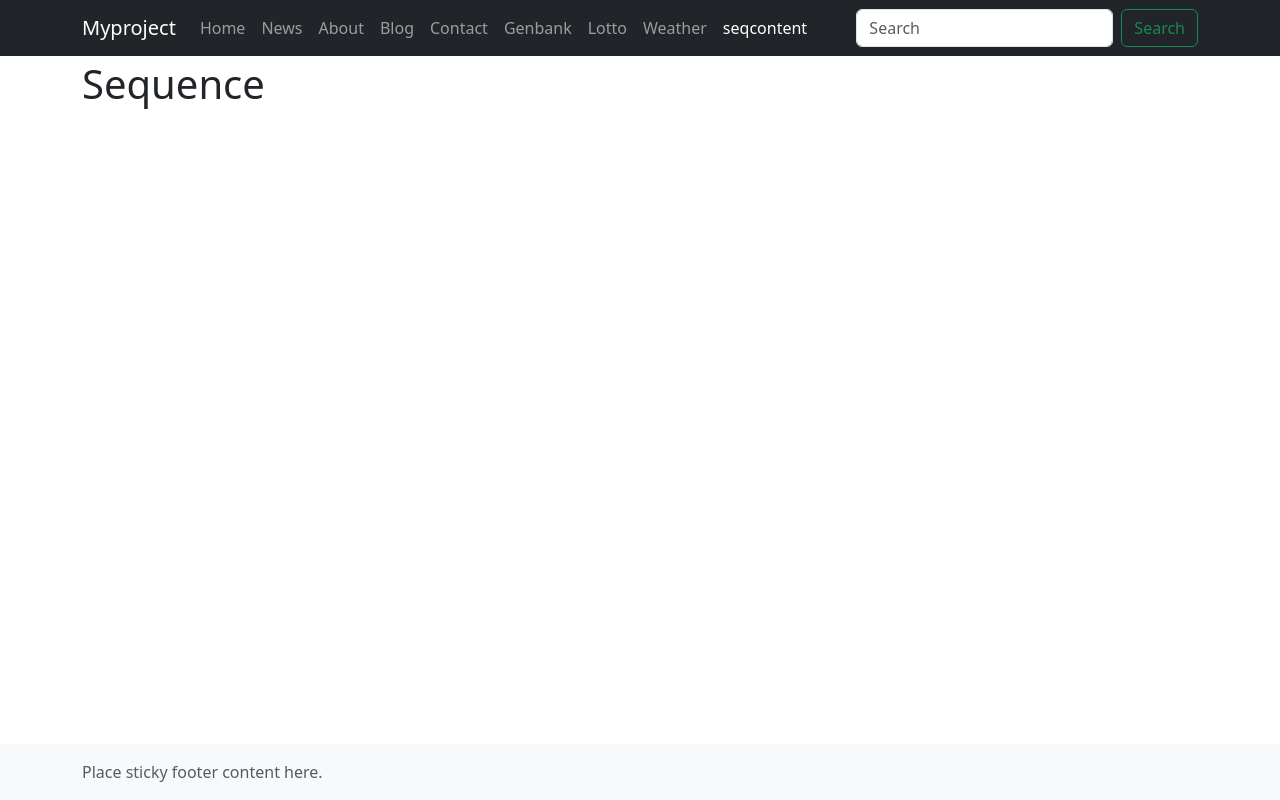
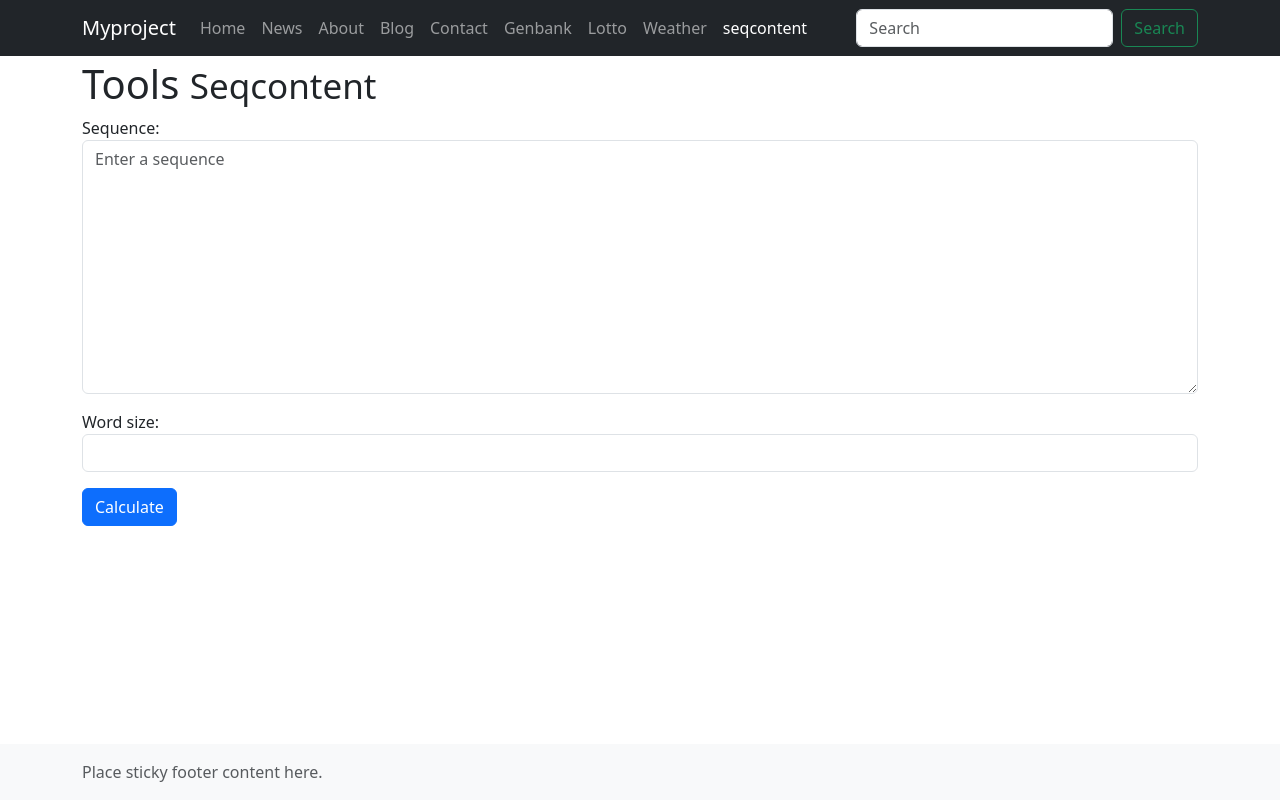
Before and after one commit to MieszkoCharchuta/django, a Django app: page /biotools/seqcontent/ in a window 1280 px wide. Run offline with Django 5.2, Linux system fonts and the light colour scheme.

Commit message:
Added word calculation

```diff
--- /dev/null
+++ b/biotools/forms.py
@@ -0,0 +1,34 @@
+from django import forms
+
+class SeqContentForm(forms.Form):
+    sequence = forms.CharField(
+        widget=forms.Textarea(attrs={
+                'placeholder': 'Enter a sequence',
+                'class': 'form-control',
+        }),
+        required=True,
+        min_length=5,)
+    word_size = forms.IntegerField(
+        required=True,
+        widget=forms.TextInput(attrs={
+            'class': 'form-control',
+        }))
+
+    def clean_sequence(self):
+        sequence = self.cleaned_data['sequence']
+        return sequence.upper()
+
+    def clean_word_size(self):
+        word_size = self.cleaned_data['word_size']
+        if word_size < 1:
+            raise forms.ValidationError("Word size must be greater than or equal to 1.")
+        return word_size
+
+    def clean(self):
+        sequence = self.cleaned_data['sequence']
+        word_size = self.cleaned_data['word_size']
+        if word_size and sequence:
+            if word_size > len(sequence):
+                raise forms.ValidationError(
+                    "Sequence must be longer than or equal to word size."
+                )
--- a/biotools/templates/biotools/seqcontent.html
+++ b/biotools/templates/biotools/seqcontent.html
@@ -1,9 +1,22 @@
 {% extends 'myapp/base.html' %}
 
 {% block page_title %}Sequence Content{% endblock %}
+{% block nav-link-tools %}active{% endblock %}
 {% block nav-link-seqcontent %}active{% endblock %}
 
+
 {% block content %}
-  <h1>Sequence </h1>
-    <!-- Form will be added here in future tasks -->
+  <h1>Tools <small>Seqcontent</small> </h1>
+
+    {% if results %}
+        {% for k, v in results.items %}
+        <p>{{ k }} - {{ v }}</p>
+        {% endfor %}
+    {% else %}
+        <form method="post">
+            {% csrf_token %}
+            {{ form.as_p }}
+            <button class="btn btn-primary" type="submit">Calculate</button>
+        </form>
+    {% endif %}
 {% endblock %}
--- a/biotools/views.py
+++ b/biotools/views.py
@@ -1,4 +1,18 @@
 from django.shortcuts import render
 
+from . forms import SeqContentForm
+from . import utils
+
 def seqcontent_view(request):
-    return render(request, 'biotools/seqcontent.html')
+    if request.method == 'POST':
+        # formularz został wysłany
+        form = SeqContentForm(request.POST)
+        if form.is_valid():
+            seq = form.cleaned_data['sequence']
+            word_size = form.cleaned_data['word_size']
+            d = utils.count_words(seq, word_size)
+            return render(request, 'biotools/seqcontent.html', {'results': d})
+    else:
+        form = SeqContentForm() # Utworzenie pustego formularza
+
+    return render(request, 'biotools/seqcontent.html', {'form': form})
--- a/blog/models.py
+++ b/blog/models.py
@@ -20,7 +20,7 @@ class Author(models.Model):
 
 class Post(models.Model):
     category = models.ForeignKey(Category, on_delete=models.CASCADE, null=True)
-    author = models.ForeignKey(Author, on_delete=models.CASCADE, null=True)  # New field for author
+    author = models.ForeignKey(Author, on_delete=models.CASCADE, null=True)
     title = models.CharField(max_length=140)
     body = models.TextField()
     date_create = models.DateTimeField(auto_now_add=True)
```
Also changed, not shown: biotools/utils.py (added, +8 -0 lines), myapp/static/myapp/img/django-logo.png.
